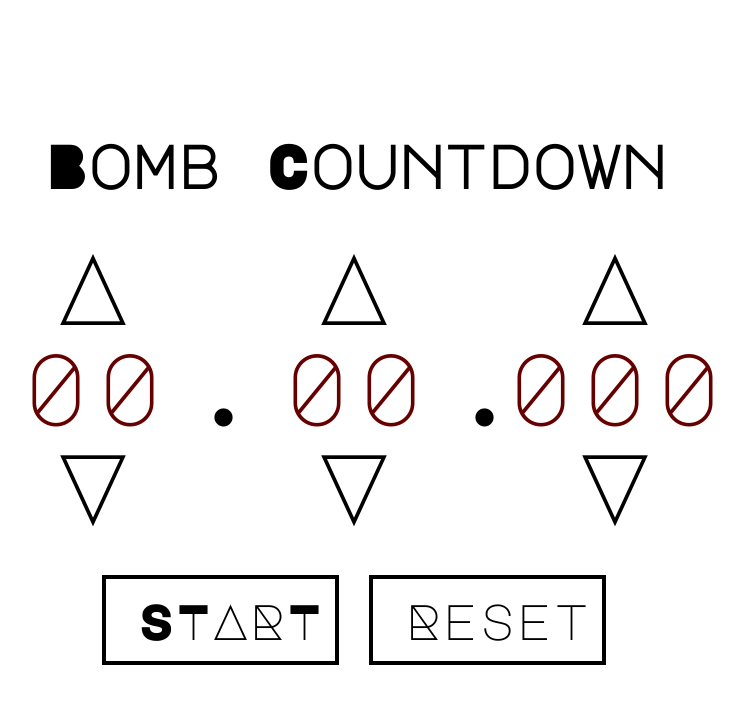
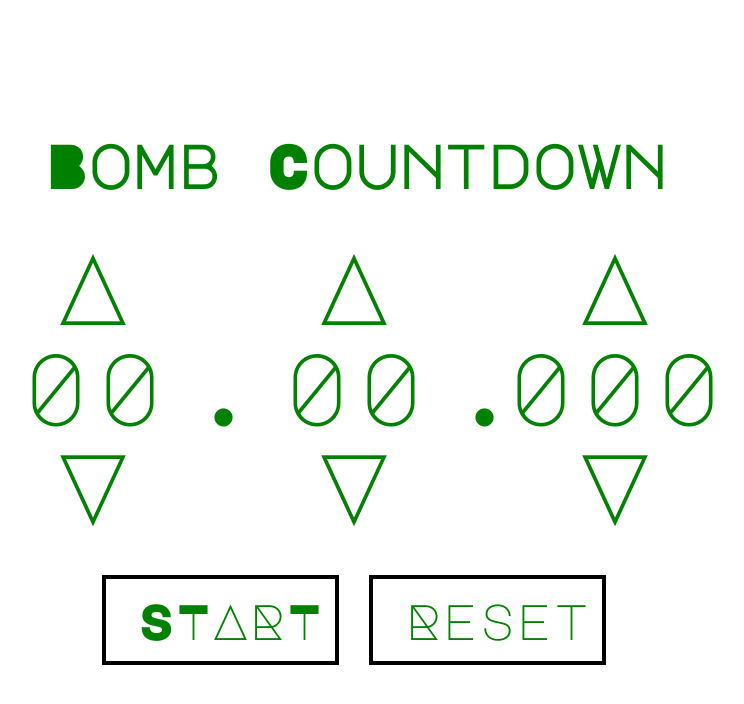
Before and after one commit to CreatorOfEverything159/BombCountdown, a plain HTML site: page index.html in a window 1280 px wide. Both pictures are taken after a click on the button "Start". Shown: the whole page, without its empty margins (286-1030 px from the left). Drawn offline with Linux system fonts and the light colour scheme.

Commit message:
shit is up

```diff
--- a/index.js
+++ b/index.js
@@ -1,131 +1,106 @@
+(() => {
+
     const startButton = document.getElementById('start')
     const resetButton = document.getElementById('reset')
-const chain = [
-    ['milliseconds', 999, 3],
-    ['seconds', 59, 2],
-    ['minutes', 59, 2]
+    const times = [
+        {type: 'milliseconds', size: 999, max: 3},
+        {type: 'seconds', size: 59, max: 2},
+        {type: 'minutes', size: 59, max: 2}
     ]
 
-
-
-let chain1 = {
-    milliseconds: { min: 3, max: 999 },
-    seconds: { min: 59, max: 2 },
-    minutes: { min: 59, max: 2 }
-}
-
-Object.keys(chain1).forEach(name => console.log(name))
-
     let arrowListeners = []
-let lastValue = 0
-let onMouseDownInterval = null
     let countdownInterval = null
     let isCountdownOn = false
 
-
-function getNumberValue(type) {
-    return +document.getElementById(`${type}Value`).innerText
-}
-
-function setNumberValue(type, value) {
-    document.getElementById(`${type}Value`).innerText = value
-}
-
-function getFormattedValue(value, length) {
+    const getNumberValue = type => +document.getElementById(`${type}Value`).innerText
+    const setNumberValue = (type, value) => { document.getElementById(`${type}Value`).innerText = value }
+    const getFormattedValue = (value, length) => {
         return value.length < length ? `${"0".repeat(length - value.length)}${value}` : value
     }
 
-function isCountdownEmpty() {
-    for (let i = 0; i < chain.length; ++i) {
-        if (getNumberValue(chain[i][0])) {
-            return false
-        }
-    }
+    const isCountdownEmpty = () => {
+        for (let i in times) { if (getNumberValue(times[i].type)) { return false } }
         return true
     }
 
-function increase(type, max, length) {
+    const increase = (type, max, length) => {
         let value = getNumberValue(type)
         setNumberValue(type, getFormattedValue(value === max ? `0` : `${value + 1}`, length))
     }
+    const decrease = (type, max, length, step = 1) => {
+        const value = getNumberValue(type)
+        if (value === 0) { setNumberValue(type, getFormattedValue(`${max - step + 1}`, length)) }
+        else if (value <= step) { setNumberValue(type, getFormattedValue("0", length)) }
+        else { setNumberValue(type, getFormattedValue(`${value - step}`, length)) }
+    }
 
-function decrease(type, max, length, step = 1) {
-    let value = getNumberValue(type)
-    if (value === 0) {
-        setNumberValue(type, getFormattedValue(`${max - step + 1}`, length))
-    } else if (value <= step) {
-        setNumberValue(type, getFormattedValue("0", length))
-    } else {
-        setNumberValue(type, getFormattedValue(`${value - step}`, length))
+    const setArrowListeners = (type, max, length) => {
+        let lastValue = 0
+        let onMouseDownInterval = null
+        const upArrow = document.getElementById(type).getElementsByClassName('up')[0]
+        const downArrow = document.getElementById(type).getElementsByClassName('down')[0]
+        const onIncrease = () => { increase(type, max, length) }
+        const onDecrease = () => { decrease(type, max, length) }
+        const onStart = (callback) => {
+            removeSignal()
+            lastValue = getNumberValue(type)
+            onMouseDownInterval = setInterval(callback, 100)
+        }
+        const onStop = (callback) => {
+            if (onMouseDownInterval) {
+                clearInterval(onMouseDownInterval)
+                onMouseDownInterval = null
+                if (getNumberValue(type) === lastValue) {
+                    removeSignal()
+                    callback()
+                }
             }
         }
 
-function setArrowListeners(type, max, length) {
-    let upArrow = document.getElementById(type).getElementsByClassName('up')[0]
-    let downArrow = document.getElementById(type).getElementsByClassName('down')[0]
-    const onIncrease = () => { increase(type, max, length) }
-    const onDecrease = () => { decrease(type, max, length) }
-    const onStart = (callback) => {
-        removeBlinking()
-        lastValue = getNumberValue(type)
-        onMouseDownInterval = setInterval(callback, 100)
-    }
-    arrowListeners.push([upArrow, 'mousedown', () => { onStart(onIncrease) }])
-    arrowListeners.push([downArrow, 'mousedown', () => { onStart(onDecrease) }])
-    arrowListeners.slice(-6).map((listener) => {
-        listener[0].addEventListener(listener[1], listener[2])
-    })
+        arrowListeners.push({ arrow: upArrow, type: 'mousedown', callback: () => { onStart(onIncrease) } })
+        arrowListeners.push({ arrow: upArrow, type: 'mouseup', callback: () => { onStop(onIncrease) } })
+        arrowListeners.push({ arrow: upArrow, type: 'mouseout', callback: () => { onStop(onIncrease) } })
+        arrowListeners.push({ arrow: downArrow, type: 'mousedown', callback: () => { onStart(onDecrease) } })
+        arrowListeners.push({ arrow: downArrow, type: 'mouseup', callback: () => { onStop(onDecrease) } })
+        arrowListeners.push({ arrow: downArrow, type: 'mouseout', callback: () => { onStop(onDecrease) } })
+
+        arrowListeners.forEach(listener => { listener.arrow.addEventListener(listener.type, listener.callback) })
     }
 
-function addArrowListeners() {
-    chain.map((element) => { setArrowListeners(element[0], element[1], element[2]) })
-}
-
-function removeArrowListeners() {
-    arrowListeners.forEach((listener) => { listener[0].removeEventListener(listener[1], listener[2]) })
+    const addArrowListeners = () => { times.forEach((e) => { setArrowListeners(e.type, e.size, e.max) }) }
+    const removeArrowListeners = () => {
+        arrowListeners.forEach(listener => { listener.arrow.removeEventListener(listener.type, listener.callback) })
         arrowListeners = []
     }
 
-function stop() {
+    const stop = () => {
         addArrowListeners()
         clearInterval(countdownInterval)
         startButton.innerText = 'START'
         isCountdownOn = false
     }
-
-function setBlinking() {
-    [...document.getElementsByClassName('number')].map((number) => { number.style.animationName = 'blinking' })
+    const setSignal = () => {
+        const wrap = document.getElementsByClassName('wrapper')
+        wrap[0].style.color = 'green'
+        startButton.style.color = 'green'
+        resetButton.style.color = 'green'
+    }
+    const removeSignal = () => {
+        const wrap = document.getElementsByClassName('wrapper')
+        wrap[0].style.color = 'black'
+        startButton.style.color = 'black'
+        resetButton.style.color = 'black'
     }
 
-function removeBlinking() {
-    [...document.getElementsByClassName('number')].map((number) => { number.style.animationName = 'none' })
+    const end = () => {
+        stop()
+        setSignal()
     }
 
-function end() {
-    stop()
-    setBlinking()
-    console.log("COUNTDOWN ENDED");
-}
-
-function countdown(c) {
-    let step = c ? 1 : 11
-    decrease(chain[c][0], chain[c][1], chain[c][2], step)
-    getNumberValue(chain[c][0]) === chain[c][1] - step + 1 && c + 1 < chain.length ? countdown(c + 1) : null
-}
-
-function reset() {
-    if (isCountdownOn) {
-        stop()
-    }
-    chain.map((element) => { setNumberValue(element[0], getFormattedValue("0", element[2])) })
-    removeBlinking()
-}
-
-function start() {
-    if (isCountdownOn) {
-        stop()
-    } else {
-        removeBlinking()
+    const start = () => {
+        if (isCountdownOn) { stop() }
+        else {
+            removeSignal()
             removeArrowListeners()
             countdownInterval = setInterval(() => { isCountdownEmpty() ? end() : countdown(0) }, 11)
             startButton.innerText = 'STOP'
@@ -133,6 +108,20 @@ function start() {
         }
     }
 
+    const countdown = c => {
+        let step = c ? 1 : 11
+        decrease(times[c].type, times[c].size, times[c].max, step)
+        getNumberValue(times[c].type) === times[c].size - step + 1 && c + 1 < times.length ? countdown(c + 1) : null
+    }
+
+    const reset = () => {
+        if (isCountdownOn) { stop() }
+        times.forEach((e) => { setNumberValue(e.type, getFormattedValue("0", e.max)) })
+        removeSignal()
+    }
+
     addArrowListeners()
     resetButton.addEventListener('click', reset)
     startButton.addEventListener('click', start)
+
+})()
--- a/style.css
+++ b/style.css
@@ -4,6 +4,10 @@
     margin: 0;
     padding: 0;
     box-sizing: border-box;
+}
+
+*::selection {
+    opacity: 0;
 }
 
 body {
@@ -71,7 +75,6 @@ button {
     border: 4px solid black;
     padding: 16px 32px;
     text-align: center;
-    /*text-decoration: none;*/
     display: inline-block;
     font-size: 50px;
     -webkit-transition-duration: 0.4s;
@@ -93,15 +96,3 @@ img {
     animation-iteration-count: infinite;
     animation-timing-function: linear;
 }
-
-@keyframes blinking {
-    0% {
-        color: black;
-    }
-    50% {
-        color: red;
-    }
-    100% {
-        color: black;
-    }
-}
```
Lines whose indentation alone changed are shown as unchanged.
